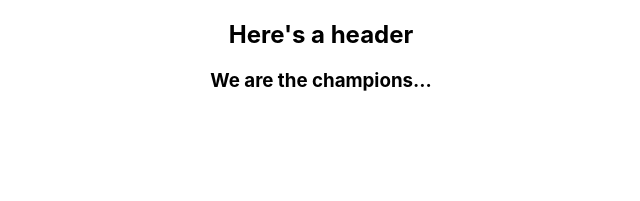
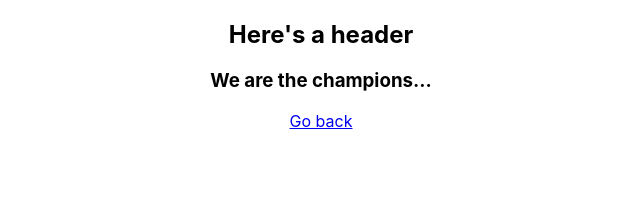
Before and after one commit to mainlyetcetera/a-champs, a React (Create React App) app in the folder client/: page /champions in a window 1280 px wide. Shown: the top 201 px of the page, without its empty margins (319-959 px from the left). Built offline with nearby package versions, Linux system fonts and the light colour scheme.

Commit message:
Build Link, return home page

```diff
--- a/client/src/components/Champions/Champions.js
+++ b/client/src/components/Champions/Champions.js
@@ -1,8 +1,13 @@
 import React from 'react'
+import { Link } from 'react-router-dom'
 
 function Champions() {
+
   return (
-    <h3>We are the champions...</h3>
+    <>
+      <h3>We are the champions...</h3>
+      <Link to='/'>Go back</Link>
+    </>
   )
 }
 
```
